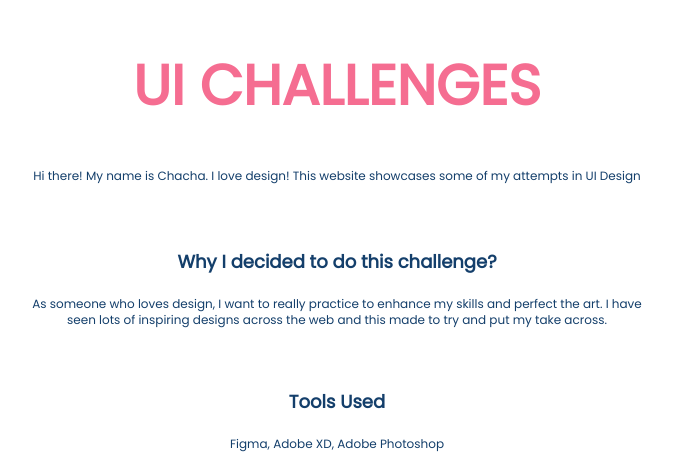
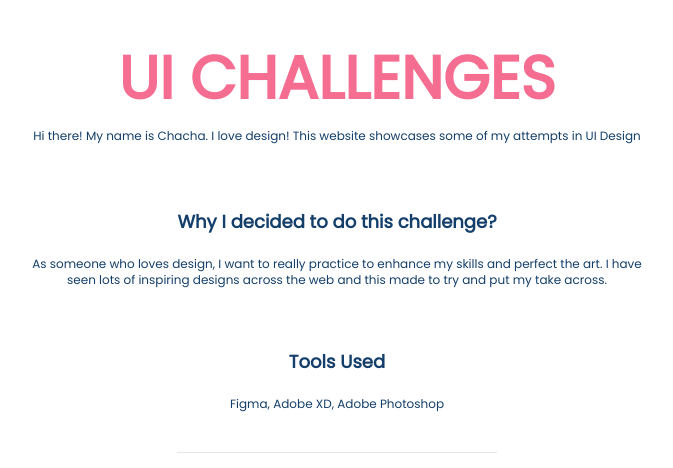
Before and after one commit to MwitaChacha/ui_challenges, a Django app: page / in a window 1280 px wide. Shown: the top 468 px of the page, without its empty margins (303-976 px from the left). Run offline with Django 3.2, Linux system fonts and the light colour scheme; data that the repository does not hold is empty; some libraries are stand-ins or nearby versions.

Commit message:
UI changes

```diff
--- a/core/templates/index.html
+++ b/core/templates/index.html
@@ -1,6 +1,6 @@
 {% extends 'base.html' %} {% block content %}
-<div class="text-center py-6 w-1/2 mx-auto">
-  <h1 class="font-bold heading py-5">UI CHALLENGES</h1>
+<div class="text-center py-6 mt-6 w-3/4 mx-auto">
+  <h1 class="font-bold heading text-center sm:text-3xl md:text-6xl">UI CHALLENGES</h1>
 <p class="font-regular text-xs py-5">Hi there! My name is Chacha. I love design! This website showcases some of my attempts in UI Design</p>
 </div>
 <div class="text-center py-5 w-1/2 mx-auto">
--- a/static/css/index.css
+++ b/static/css/index.css
@@ -6,7 +6,6 @@ body {
 }
 
 .heading {
-    font-size: 3.5rem;
     color: #F56D91;
 }
 
```
